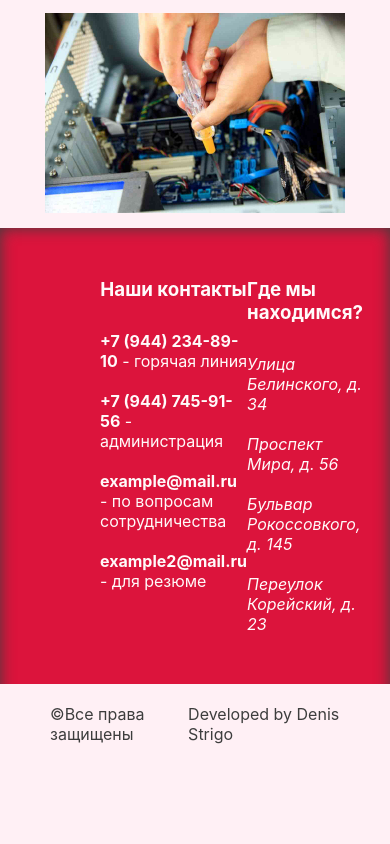
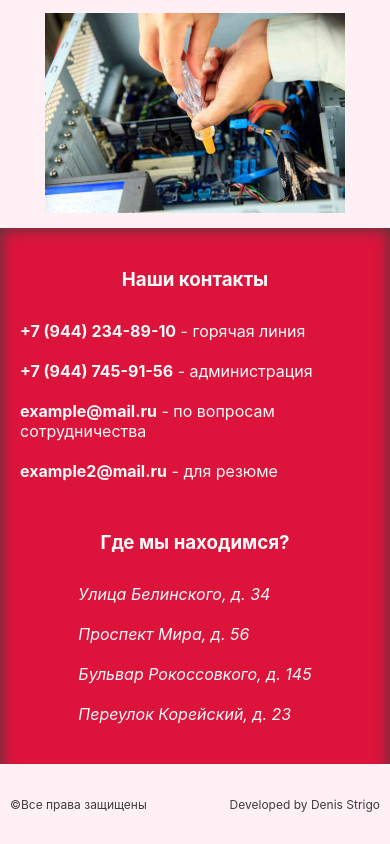
Before and after one commit to Den1sproger/CompBatya-Front-End, a Vue app: page /about in a window 390 px wide. Shown: the part 996-1840 px from the top of the page. Before the commit the page ends 1760 px from the top, so only its background shows below. Built offline with nearby package versions, Linux system fonts and the light colour scheme.

Commit message:
feat: adapted footer for mobile/tablet

```diff
--- a/src/components/ContactList.vue
+++ b/src/components/ContactList.vue
@@ -33,6 +33,25 @@
   flex-direction: row;
   justify-content: space-around;
   align-items: flex-start;
+
+  @media (max-width: 1024px) {
+    justify-content: space-between;
+  }
+
+  @media (max-width: 768px) {
+    padding: 50px 50px;
+  }
+
+  @media (max-width: 675px) {
+    flex-direction: column;
+    justify-content: center;
+    align-items: center;
+    gap: 50px;
+  }
+
+  @media (max-width: 435px) {
+    padding: 40px 20px;
+  }
 }
 
 .contacts,
@@ -49,5 +68,12 @@
   display: flex;
   flex-direction: column;
   gap: 20px;
+
+  @media (max-width: 375px) {
+    address,
+    p {
+      font-size: 14px;
+    }
+  }
 }
 </style>
--- a/src/components/OfficialInfo.vue
+++ b/src/components/OfficialInfo.vue
@@ -20,5 +20,14 @@
   height: 80px;
   padding: 0 50px;
   color: $text-dark;
+
+  @media (max-width: 768px) {
+    padding: 0 30px;
+  }
+
+  @media (max-width: 425px) {
+    padding: 0 10px;
+    font-size: 12px;
+  }
 }
 </style>
```
